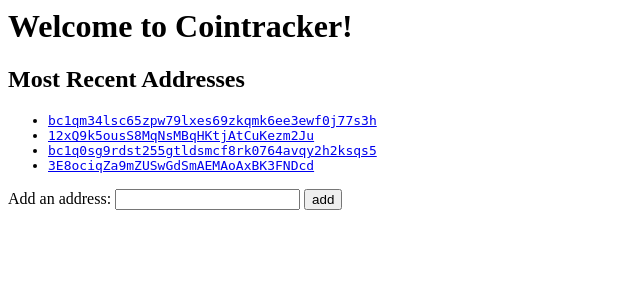
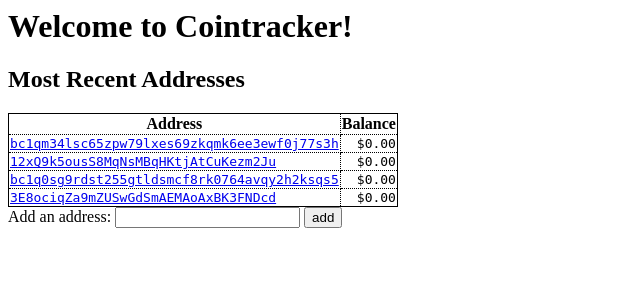
Before and after one commit to shurane/cointracker-clone, a Django app: page /wallets/ in a window 1280 px wide. Shown: the top 300 px of the page, without its empty margins (0-640 px from the left). Run offline with Django 4.2, Linux system fonts and the light colour scheme; data comes from the database, SQL or seed files in the repository.

Commit message:
show largest recipient of a transaction, add balance to home page

```diff
--- a/wallets/templates/wallets/index.html
+++ b/wallets/templates/wallets/index.html
@@ -1,4 +1,5 @@
 {% load static %}
+{% load humanize %}
 <link rel="stylesheet" type="text/css" href="{% static 'wallets/style.css' %}">
 <title>Cointracker</title>
 
@@ -14,11 +15,18 @@
 
 <h2>Most Recent Addresses</h2>
 {% if most_recent_addresses %}
-    <ul>
-    {% for a in most_recent_addresses %}
-        <li class="monospace"><a href="{% url 'detail' a.id %}">{{ a.address }}</a></li>
-    {% endfor %}
-    </ul>
+    <table class="grid">
+        <tr>
+            <th>Address</th>
+            <th>Balance</th>
+        </tr>
+        {% for a in most_recent_addresses %}
+            <tr class="monospace">
+                <td><a href="{% url 'detail' a.id %}">{{ a.address }}</a></td>
+                <td class="right-align">${{ a.balance | floatformat:2 | intcomma }} </td>
+            </tr>
+        {% endfor %}
+    </table>
 {% else %}
     <p>No addresses are available.</p>
 {% endif %}
--- a/wallets/views.py
+++ b/wallets/views.py
@@ -1,4 +1,3 @@
-from multiprocessing.sharedctypes import Value
 from django.db import IntegrityError
 from django.http import HttpRequest, HttpResponse
 from django.shortcuts import render, redirect, get_object_or_404
@@ -9,7 +8,7 @@
 import logging
 logger = logging.getLogger('django')
 
-from typing import Union
+from typing import Union, Dict, Any, Iterable
 import math
 from datetime import timedelta
 from requests_cache import CachedSession
@@ -23,32 +22,35 @@
     "cache.sqlite3",
     use_cache_dir=True,
     cache_control=True,
-    expire_after=timedelta(minutes=10),
+    expire_after=timedelta(minutes=15),
     allowable_codes=[200, 400],
     allowable_methods=["GET", "POST"],
 )
 
-def to_int(s: Union[str, None], minval: int, maxval: int, default: int = 0) -> int:
+def to_int(s: Union[str, None], min_val: Union[int, None] = None, max_val: Union[int, None] = None, default: int = 0) -> int:
     if s is None: return default
     try:
         value = int(s)
-        if value < minval:
-            return minval
-        elif value > maxval:
-            return maxval
+        if min_val is not None and value < min_val:
+            return min_val
+        elif max_val is not None and value > max_val:
+            return max_val
         else:
             return value
     except ValueError:
         return default
 
+# would be nice to have a more rich AddressResponse object to then iterate over different fields
+def get_address_data(address: str) -> Dict[str, Any]:
+    address_request = session.get(BLOCKCHAIR_ADDRESS.format(address))
+    return address_request.json()["data"]
+
 def validate_address(address: str) -> bool:
-    address_request = session.get(BLOCKCHAIR_ADDRESS.format(address))
-
-    type = address_request.json()["data"][address]["address"]["type"]
+    type = get_address_data(address)[address]["address"]["type"]
     return type is not None
 
 def index(request: HttpRequest) -> HttpResponse:
-    most_recent_addresses = BitcoinAddress.objects.order_by('-pk')[:10]
+    most_recent_addresses = BitcoinAddress.objects.order_by('-pk')
     form = BitcoinAddressForm()
     context = {
         "most_recent_addresses" : most_recent_addresses,
@@ -59,16 +61,20 @@
 def detail(request: HttpRequest, address_id: int) -> HttpResponse:
     address = get_object_or_404(BitcoinAddress, pk=address_id)
 
-    address_info = BLOCKCHAIR_ADDRESS.format(address.address)
-    address_request = session.get(address_info)
-    address_data = address_request.json()["data"]
+    address_data = get_address_data(address.address)
     balance = address_data[address.address]["address"]["balance_usd"]
+
+    # update the current value of balance back to the model
+    address.balance = balance
+    address.save()
+
+    # get list of most recent transactions to display
     transactions_ids = address_data[address.address]["transactions"]
 
     # page is offset by 1
     page_value = request.GET.get("page")
     page_total = math.ceil(len(transactions_ids) // PAGE_SIZE)
-    page = to_int(page_value, minval=1, maxval=page_total, default=1)
+    page = to_int(page_value, min_val=1, max_val=page_total, default=1)
     offset = (page-1) * PAGE_SIZE
 
     transactions_page = transactions_ids[offset:(offset+PAGE_SIZE)]
@@ -77,17 +83,21 @@
     transactions_info = BLOCKCHAIR_TRANSACTIONS.format(transactions_param)
     transactions_data = session.get(transactions_info).json()["data"]
 
+    # grab transactions and sort recipients from highest to lowest and track the top one
     transactions = dict()
     for t in transactions_page:
-        first_recipient = transactions_data[t]["outputs"][0]["recipient"]
-        first_recipient_not_tracked = not BitcoinAddress.objects.filter(address=first_recipient).exists()
+        recipients = sorted(transactions_data[t]["outputs"], key=lambda x: x["value_usd"], reverse=True)
+        biggest_recipient = recipients[0]["recipient"]
+        biggest_recipient_amount = recipients[0]["value_usd"]
+        biggest_recipient_not_tracked = not BitcoinAddress.objects.filter(address=biggest_recipient).exists()
 
         transactions[t] = {
             "timestamp": transactions_data[t]["transaction"]["time"],
             "amount": transactions_data[t]["transaction"]["output_total_usd"],
             "fee": transactions_data[t]["transaction"]["fee_usd"],
-            "first_recipient": first_recipient,
-            "first_recipient_not_tracked": first_recipient_not_tracked,
+            "biggest_recipient": biggest_recipient,
+            "biggest_recipient_amount": biggest_recipient_amount,
+            "biggest_recipient_not_tracked": biggest_recipient_not_tracked,
             "form": None,
         }
 
@@ -106,11 +116,12 @@
     if request.method == "POST":
         form = BitcoinAddressForm(request.POST)
         address_value = request.POST.get("address","invalid")
+        balance_value = to_int(request.POST.get("balance", ""), default=0)
 
         # would be nice to use as a validator on the form
         if form.is_valid() and validate_address(address_value):
             try:
-                BitcoinAddress.objects.create(address=address_value)
+                BitcoinAddress.objects.create(address=address_value, balance=balance_value)
             except IntegrityError as error:
                 messages.error(request, f"was not able to store address '{address_value}' in database: {error}")
         else:
```
Also changed, not shown: wallets/templates/wallets/detail.html (+14 -10 lines).
